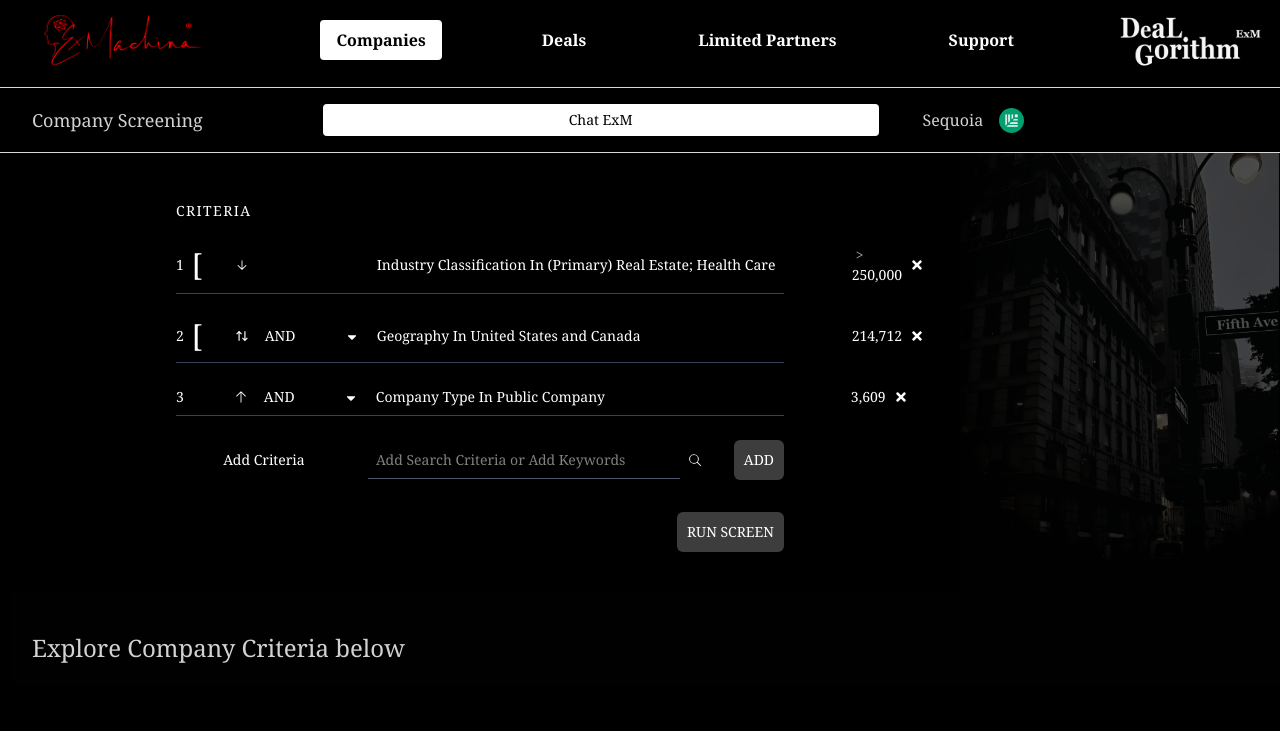
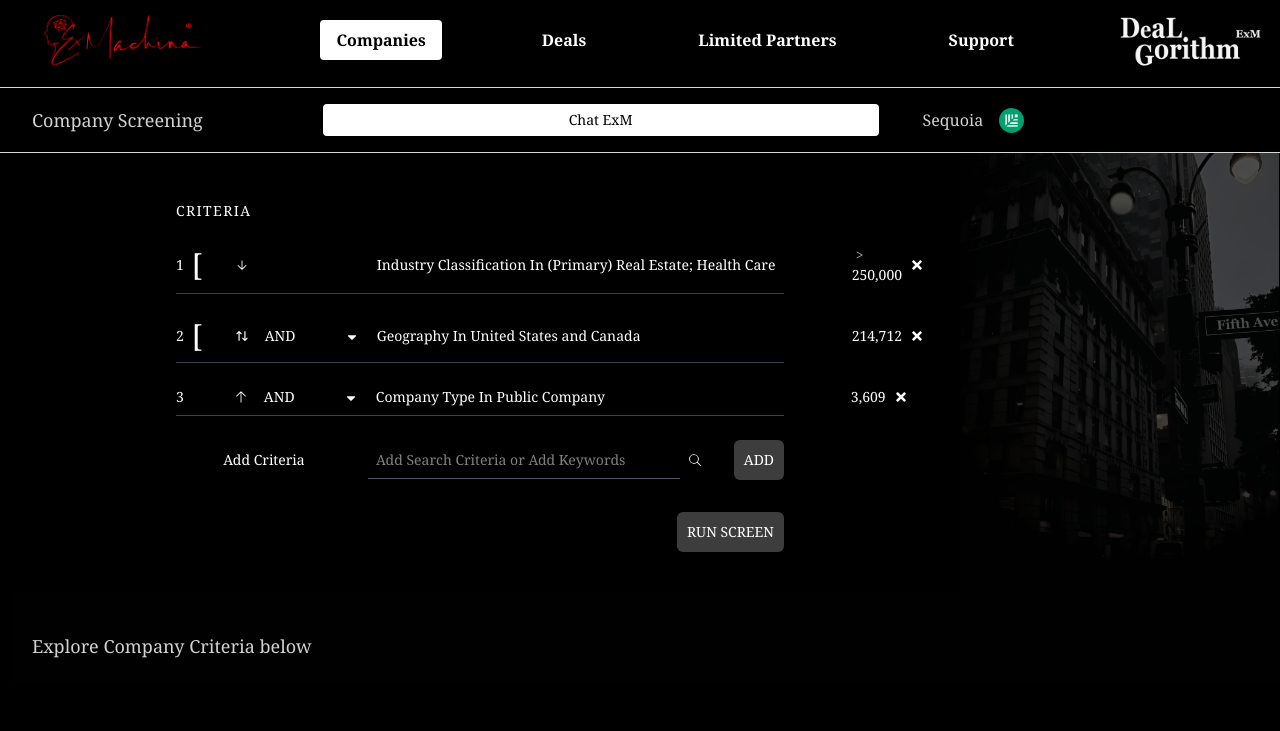
Before and after one commit to hamadhussain/NextJs-UI, a Next.js app: page / in a window 1280 px wide. Shown: the top 731 px of the page. Built offline with nearby package versions, Linux system fonts and the light colour scheme.

Commit message:
Update page.jsx

```diff
--- a/src/app/Boxes/page.jsx
+++ b/src/app/Boxes/page.jsx
@@ -16,7 +16,7 @@ const BoxGrid = () => {
 
   return (
     <div className="borderColorUp ">
-      <p className="mx-8 py-10 text-2xl">Explore Company Criteria below</p>
+      <p className="mx-8 py-10 text-lg">Explore Company Criteria below</p>
 
       <div className="flex gap-4 items-center flex-wrap  justify-center text-sm p-8">
         {boxes.map((box, index) => (
```
